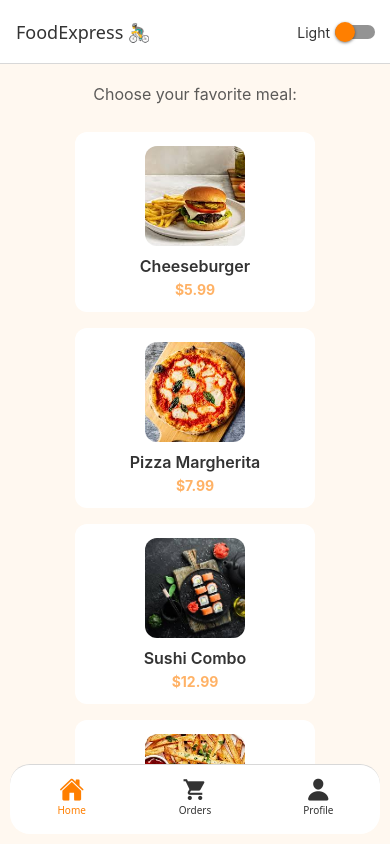
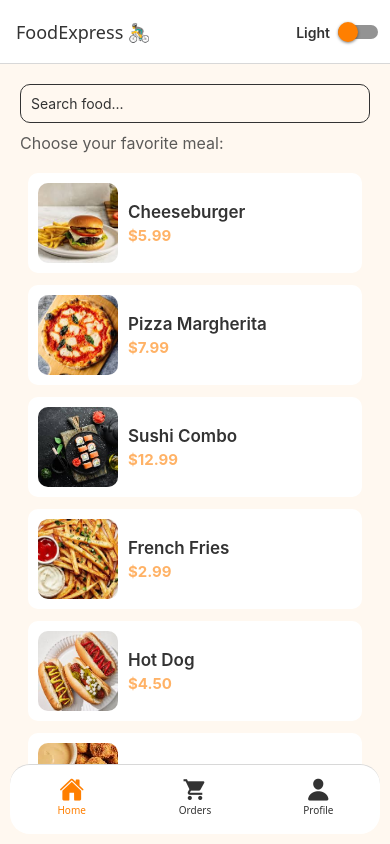
Before and after one commit to arbnortasholli/food_delivery_app, a React Native app: screen / in a window 390 px wide. Built offline with nearby package versions, Linux system fonts and the light colour scheme.

Commit message:
Ndryshim strukturimi te styles, vendosja e search bar dhe implementimi bazik i checkout option

```diff
--- a/screens/MainPage.jsx
+++ b/screens/MainPage.jsx
@@ -1,12 +1,13 @@
 import React from 'react';
-import { View, Text, FlatList, TouchableOpacity, Switch, Image, StyleSheet } from 'react-native';
+import { View, Text, FlatList, TouchableOpacity, Switch, Image, TextInput } from 'react-native';
 import { useTheme } from '../context/ThemeContext';
 import { useCart } from '../context/CartContext';
+import { mainStyles } from '../styles/mainStyles';
+import { AppStyles } from '../styles/AppStyles';
 
-export default function Main({ navigation }) {
+export default function MainPage({ navigation }) {
   const { colors, isDark, toggleTheme } = useTheme();
   const { addToCart } = useCart();
-
 
   const foods = [
     { id: '1', name: 'Cheeseburger', price: 5.99, image: require('../assets/foods/burger.jpg') },
@@ -17,6 +18,10 @@ export default function Main({ navigation }) {
     { id: '6', name: 'Chicken Nuggets', price: 6.99, image: require('../assets/foods/nuggets].jpg') },
   ];
 
+  const [searchQuery, setSearchQuery] = React.useState('');
+  const filteredFoods = foods.filter(item =>
+    item.name.toLowerCase().includes(searchQuery.toLowerCase())
+  );
 
   React.useLayoutEffect(() => {
     navigation.setOptions({
@@ -25,65 +30,49 @@ export default function Main({ navigation }) {
       headerStyle: { backgroundColor: colors.card },
       headerTitleStyle: { color: colors.text },
       headerRight: () => (
-        <View style={{ marginRight: 15, flexDirection: 'row', alignItems: 'center' }}>
-          <Text style={{ color: colors.text, marginRight: 5 }}>{isDark ? 'Dark' : 'Light'}</Text>
+        <View style={[AppStyles.row, mainStyles.headerRight]}>
+          <Text style={[mainStyles.headerText, { color: colors.text, marginRight: 8 }]}>
+            {isDark ? 'Dark' : 'Light'}
+          </Text>
           <Switch value={isDark} onValueChange={toggleTheme} thumbColor={colors.primary} />
         </View>
       ),
     });
-  }, [navigation, colors, isDark]);
+  }, [navigation, colors, isDark, toggleTheme]);
 
   return (
-    <View style={[styles.container, { backgroundColor: colors.background }]}>
-      <Text style={[styles.subtitle, { color: colors.text }]}>Choose your favorite meal:</Text>
+    <View style={[AppStyles.container, { backgroundColor: colors.background }]}>
+      {/* 🔍 Search Bar */}
+      <TextInput
+        placeholder="Search food..."
+        value={searchQuery}
+        onChangeText={setSearchQuery}
+        style={[mainStyles.searchBar, { borderColor: colors.text, color: colors.text }]}
+        placeholderTextColor={colors.text}
+      />
 
+      <Text style={[mainStyles.subtitle, { color: colors.text }]}>Choose your favorite meal:</Text>
+
+      {/* ✅ FULL WIDTH LIST */}
       <FlatList
-        data={foods}
+        data={filteredFoods}
         keyExtractor={(item) => item.id}
-        contentContainerStyle={{ paddingBottom: 20 }}
+        contentContainerStyle={mainStyles.listContent}
         renderItem={({ item }) => (
           <TouchableOpacity
-            style={[styles.card, { backgroundColor: colors.card, shadowColor: colors.text }]}
+            style={[mainStyles.cardFull, { backgroundColor: colors.card, shadowColor: colors.text }]}
             onPress={() => addToCart(item)}
           >
-            <Image
-              source={item.image}
-              style={{ width: 100, height: 100, borderRadius: 12, marginBottom: 10 }}
-              resizeMode="cover"
-            />
-            <Text style={[styles.foodText, { color: colors.text }]}>{item.name}</Text>
-            <Text style={{ color: colors.accent, fontWeight: 'bold' }}>${item.price.toFixed(2)}</Text>
+            <Image source={item.image} style={mainStyles.foodImageFull} resizeMode="cover" />
+            <View style={mainStyles.foodInfo}>
+              <Text style={[mainStyles.foodTitle, { color: colors.text }]}>{item.name}</Text>
+              <Text style={[mainStyles.foodPrice, { color: colors.accent }]}>
+                ${item.price.toFixed(2)}
+              </Text>
+            </View>
           </TouchableOpacity>
         )}
       />
     </View>
   );
 }
-
-const styles = StyleSheet.create({
-  container: {
-    flex: 1,
-    alignItems: 'center',
-    padding: 20,
-  },
-  subtitle: {
-    fontSize: 16,
-    opacity: 0.8,
-    marginBottom: 20,
-  },
-  card: {
-    padding: 14,
-    marginVertical: 8,
-    borderRadius: 12,
-    width: 240,
-    alignItems: 'center',
-    shadowOpacity: 0.1,
-    shadowRadius: 4,
-    elevation: 3,
-  },
-  foodText: {
-    fontSize: 16,
-    fontWeight: '600',
-    marginBottom: 5,
-  },
-});
--- a/screens/OrderPage.jsx
+++ b/screens/OrderPage.jsx
@@ -1,29 +1,42 @@
 import React from 'react';
-import { View, Text, FlatList, TouchableOpacity, Image, StyleSheet, Alert } from 'react-native';
+import { View, Text, FlatList, TouchableOpacity, Image, Alert } from 'react-native';
 import { useTheme } from '../context/ThemeContext';
 import { useCart } from '../context/CartContext';
+import { orderStyles } from '../styles/orderStyles';
 
-export default function Order() {
+export default function Order({ navigation }) {
   const { colors } = useTheme();
   const { cart, removeFromCart, clearCart } = useCart();
 
   const total = cart.reduce((sum, item) => sum + item.price, 0);
 
   const handleRemove = (index) => {
+    Alert.alert('Remove Item', 'Remove this item from your cart?', [
+      { text: 'Cancel', style: 'cancel' },
+      { text: 'Remove', style: 'destructive', onPress: () => removeFromCart(index) },
+    ]);
+  };
+
+  const handleCheckout = () => {
     Alert.alert(
-      'Remove Item',
-      'Are you sure you want to remove this item from your cart?',
+      'Order Successful ✅',
+      'Your order has been placed!',
       [
-        { text: 'Cancel', style: 'cancel' },
-        { text: 'Remove', style: 'destructive', onPress: () => removeFromCart(index) },
+        {
+          text: 'OK',
+          onPress: () => {
+            clearCart();
+            navigation.navigate('Home'); // Go back to Home tab
+          },
+        },
       ]
     );
   };
 
   return (
-    <View style={[styles.container, { backgroundColor: colors.background }]}>
+    <View style={[orderStyles.container, { backgroundColor: colors.background }]}>
       {cart.length === 0 ? (
-        <Text style={[styles.emptyText, { color: colors.text }]}>Your cart is empty 😢</Text>
+        <Text style={[orderStyles.emptyText, { color: colors.text }]}>Your cart is empty 😢</Text>
       ) : (
         <>
           <FlatList
@@ -31,23 +44,33 @@ export default function Order() {
             keyExtractor={(_, index) => index.toString()}
             contentContainerStyle={{ paddingBottom: 20 }}
             renderItem={({ item, index }) => (
-              <View style={[styles.card, { backgroundColor: colors.card, shadowColor: colors.text }]}>
-                <Image source={item.image} style={styles.image} resizeMode="cover" />
-                <View style={{ flex: 1, marginLeft: 10 }}>
-                  <Text style={[styles.foodText, { color: colors.text }]}>{item.name}</Text>
+              <View style={[orderStyles.card, { backgroundColor: colors.card, shadowColor: colors.text }]}>
+                <Image source={item.image} style={orderStyles.image} resizeMode="cover" />
+                <View style={orderStyles.itemInfo}>
+                  <Text style={[orderStyles.foodText, { color: colors.text }]}>{item.name}</Text>
                   <Text style={{ color: colors.accent, fontWeight: 'bold' }}>${item.price.toFixed(2)}</Text>
                 </View>
-                <TouchableOpacity onPress={() => handleRemove(index)} style={styles.removeButton}>
-                  <Text style={{ color: '#FF3B30', fontWeight: 'bold' }}>Remove</Text>
+                <TouchableOpacity onPress={() => handleRemove(index)} style={orderStyles.removeButton}>
+                  <Text style={orderStyles.removeText}>Remove</Text>
                 </TouchableOpacity>
               </View>
             )}
           />
 
-          <View style={styles.totalContainer}>
-            <Text style={[styles.totalText, { color: colors.text }]}>Total: ${total.toFixed(2)}</Text>
-            <TouchableOpacity onPress={clearCart} style={[styles.clearButton, { backgroundColor: colors.primary }]}>
-              <Text style={{ color: '#fff', fontWeight: 'bold' }}>Clear Cart</Text>
+          <View style={orderStyles.totalBox}>
+            <Text style={[orderStyles.totalText, { color: colors.text }]}>
+              Total: ${total.toFixed(2)}
+            </Text>
+
+            <TouchableOpacity
+              onPress={handleCheckout}
+              style={[orderStyles.checkoutButton, { backgroundColor: colors.primary }]}
+            >
+              <Text style={orderStyles.checkoutText}>Checkout</Text>
+            </TouchableOpacity>
+
+            <TouchableOpacity onPress={clearCart} style={orderStyles.clearButton}>
+              <Text style={orderStyles.clearText}>Clear Cart</Text>
             </TouchableOpacity>
           </View>
         </>
@@ -55,52 +78,3 @@ export default function Order() {
     </View>
   );
 }
-
-const styles = StyleSheet.create({
-  container: {
-    flex: 1,
-    padding: 20,
-  },
-  emptyText: {
-    fontSize: 18,
-    textAlign: 'center',
-    marginTop: 50,
-  },
-  card: {
-    flexDirection: 'row',
-    padding: 14,
-    marginVertical: 6,
-    borderRadius: 12,
-    alignItems: 'center',
-    shadowOpacity: 0.1,
-    shadowRadius: 4,
-    elevation: 3,
-  },
-  image: {
-    width: 80,
-    height: 80,
-    borderRadius: 12,
-  },
-  foodText: {
-    fontSize: 16,
-    fontWeight: '600',
-  },
-  removeButton: {
-    marginLeft: 10,
-    padding: 6,
-  },
-  totalContainer: {
-    marginTop: 20,
-    alignItems: 'center',
-  },
-  totalText: {
-    fontSize: 20,
-    fontWeight: 'bold',
-    marginBottom: 10,
-  },
-  clearButton: {
-    paddingHorizontal: 20,
-    paddingVertical: 12,
-    borderRadius: 10,
-  },
-});
--- a/screens/ProfilePage.jsx
+++ b/screens/ProfilePage.jsx
@@ -1,72 +1,33 @@
 import React from 'react';
-import { View, Text, StyleSheet, Image } from 'react-native';
+import { View, Text, Image } from 'react-native';
 import { useTheme } from '../context/ThemeContext';
+import { profileStyles } from '../styles/profileStyles';
 
 export default function Profile() {
   const { colors } = useTheme();
+  const styles = profileStyles(colors);
 
   return (
-    <View style={[styles.container, { backgroundColor: colors.background }]}>
-      {/* User Avatar */}
+    <View style={styles.container}>
       <Image
         source={require('../assets/avatar.png')}
         style={styles.avatar}
         resizeMode="cover"
       />
+      <Text style={styles.name}>John Doe</Text>
+      <Text style={styles.email}>johndoe@example.com</Text>
 
-      {/* User Info */}
-      <Text style={[styles.name, { color: colors.text }]}>John Doe</Text>
-      <Text style={[styles.email, { color: colors.text }]}>johndoe@example.com</Text>
-
-      {/* Profile Sections */}
-      <View style={[styles.section, { backgroundColor: colors.card }]}>
-        <Text style={[styles.sectionText, { color: colors.text }]}>Order History</Text>
+      <View style={styles.section}>
+        <Text style={styles.sectionText}>Order History</Text>
       </View>
 
-      <View style={[styles.section, { backgroundColor: colors.card }]}>
-        <Text style={[styles.sectionText, { color: colors.text }]}>Favorites</Text>
+      <View style={styles.section}>
+        <Text style={styles.sectionText}>Favorites</Text>
       </View>
 
-      <View style={[styles.section, { backgroundColor: colors.card }]}>
-        <Text style={[styles.sectionText, { color: colors.text }]}>Settings</Text>
+      <View style={styles.section}>
+        <Text style={styles.sectionText}>Settings</Text>
       </View>
     </View>
   );
 }
-
-const styles = StyleSheet.create({
-  container: {
-    flex: 1,
-    alignItems: 'center',
-    padding: 20,
-  },
-  avatar: {
-    width: 120,
-    height: 120,
-    borderRadius: 60,
-    marginBottom: 15,
-  },
-  name: {
-    fontSize: 22,
-    fontWeight: 'bold',
-    marginBottom: 5,
-  },
-  email: {
-    fontSize: 16,
-    opacity: 0.7,
-    marginBottom: 20,
-  },
-  section: {
-    width: '100%',
-    padding: 15,
-    borderRadius: 12,
-    marginVertical: 8,
-    shadowOpacity: 0.1,
-    shadowRadius: 4,
-    elevation: 2,
-  },
-  sectionText: {
-    fontSize: 16,
-    fontWeight: '600',
-  },
-});
--- /dev/null
+++ b/styles/AppStyles.js
@@ -0,0 +1,47 @@
+import { StyleSheet } from 'react-native';
+
+export const AppStyles = StyleSheet.create({
+  container: {
+    flex: 1,
+    padding: 20,
+  },
+  centered: {
+    alignItems: 'center',
+    justifyContent: 'center',
+  },
+  row: {
+    flexDirection: 'row',
+    alignItems: 'center',
+  },
+  card: {
+    borderRadius: 12,
+    padding: 14,
+    shadowOpacity: 0.15,
+    shadowRadius: 6,
+    shadowOffset: { width: 0, height: 3 },
+    elevation: 4,
+  },
+  button: {
+    paddingVertical: 12,
+    paddingHorizontal: 18,
+    borderRadius: 10,
+    alignItems: 'center',
+  },
+  title: {
+    fontSize: 22,
+    fontWeight: 'bold',
+  },
+  subtitle: {
+    fontSize: 16,
+    opacity: 0.8,
+  },
+  text: {
+    fontSize: 16,
+  },
+  shadow: {
+    shadowOpacity: 0.15,
+    shadowRadius: 6,
+    shadowOffset: { width: 0, height: 3 },
+    elevation: 4,
+  }
+});
--- /dev/null
+++ b/styles/mainStyles.js
@@ -0,0 +1,89 @@
+import { StyleSheet } from 'react-native';
+
+export const mainStyles = StyleSheet.create({
+  container: {
+    flex: 1,
+    alignItems: 'center',
+    padding: 20,
+  },
+  subtitle: {
+    fontSize: 16,
+    opacity: 0.8,
+    marginBottom: 20,
+  },
+  card: {
+    width: 240,
+    alignItems: 'center',
+    padding: 16,
+    marginVertical: 10,
+    borderRadius: 14,
+    shadowOpacity: 0.12,
+    shadowRadius: 5,
+    shadowOffset: { width: 0, height: 3 },
+    elevation: 4,
+  },
+  foodImage: {
+    width: 110,
+    height: 110,
+    borderRadius: 14,
+    marginBottom: 10,
+  },
+  foodTitle: {
+    fontSize: 17,
+    fontWeight: '600',
+    marginBottom: 4,
+  },
+  foodPrice: {
+    fontSize: 15,
+    fontWeight: 'bold',
+  },
+  listContent: {
+  paddingBottom: 20,
+  paddingHorizontal: 8,
+},
+cardWrapper: {
+  flex: 1,
+  margin: 8,
+  maxWidth: '48%',
+},
+headerRight: {
+  marginRight: 12,
+  alignItems: 'center',
+},
+headerText: {
+  fontSize: 14,
+  fontWeight: '600',
+},
+searchBar: {
+  width: '100%',
+  padding: 10,
+  borderWidth: 1,
+  borderRadius: 10,
+  marginBottom: 10,
+},
+
+cardFull: {
+  flexDirection: 'row',
+  alignItems: 'center',
+  marginBottom: 12,
+  borderRadius: 10,
+  padding: 10,
+  shadowOpacity: 0.2,
+  shadowOffset: { width: 0, height: 2 },
+  shadowRadius: 4,
+  elevation: 3,
+},
+
+foodImageFull: {
+  width: 80,
+  height: 80,
+  borderRadius: 10,
+  marginRight: 10,
+},
+
+foodInfo: {
+  flex: 1,
+  justifyContent: 'center',
+},
+
+});
--- /dev/null
+++ b/styles/orderStyles.js
@@ -0,0 +1,74 @@
+import { StyleSheet } from 'react-native';
+
+export const orderStyles = StyleSheet.create({
+  container: {
+    flex: 1,
+    padding: 20,
+  },
+  emptyText: {
+    fontSize: 18,
+    textAlign: 'center',
+    marginTop: 50,
+  },
+  card: {
+    flexDirection: 'row',
+    padding: 14,
+    marginVertical: 6,
+    borderRadius: 12,
+    alignItems: 'center',
+    shadowOpacity: 0.1,
+    shadowRadius: 4,
+    elevation: 3,
+  },
+  image: {
+    width: 80,
+    height: 80,
+    borderRadius: 12,
+  },
+  itemInfo: {
+    flex: 1,
+    marginLeft: 10,
+  },
+  foodText: {
+    fontSize: 16,
+    fontWeight: '600',
+  },
+  removeButton: {
+    marginLeft: 10,
+    padding: 6,
+  },
+  removeText: {
+    color: '#FF3B30',
+    fontWeight: 'bold',
+  },
+  totalBox: {
+    marginTop: 20,
+    alignItems: 'center',
+    gap: 10,
+  },
+  totalText: {
+    fontSize: 20,
+    fontWeight: 'bold',
+  },
+  checkoutButton: {
+    paddingHorizontal: 24,
+    paddingVertical: 14,
+    borderRadius: 10,
+    width: '60%',
+    alignItems: 'center',
+  },
+  checkoutText: {
+    color: '#fff',
+    fontSize: 16,
+    fontWeight: 'bold',
+  },
+  clearButton: {
+    paddingVertical: 8,
+  },
+  clearText: {
+    color: '#FF3B30',
+    fontWeight: '600',
+  },
+
+
+});
--- /dev/null
+++ b/styles/profileStyles.js
@@ -0,0 +1,48 @@
+import { StyleSheet } from 'react-native';
+
+export const profileStyles = (colors) =>
+  StyleSheet.create({
+    container: {
+      flex: 1,
+      alignItems: 'center',
+      padding: 20,
+      backgroundColor: colors.background,
+    },
+    avatar: {
+      width: 120,
+      height: 120,
+      borderRadius: 60,
+      marginBottom: 15,
+      borderWidth: 2,
+      borderColor: colors.primary,
+    },
+    name: {
+      fontSize: 22,
+      fontWeight: 'bold',
+      marginBottom: 5,
+      color: colors.text,
+    },
+    email: {
+      fontSize: 16,
+      opacity: 0.7,
+      marginBottom: 20,
+      color: colors.text,
+    },
+    section: {
+      width: '100%',
+      padding: 15,
+      borderRadius: 12,
+      marginVertical: 8,
+      backgroundColor: colors.card,
+      borderWidth: 1,
+      borderColor: colors.border,
+      shadowOpacity: 0.1,
+      shadowRadius: 4,
+      elevation: 2,
+    },
+    sectionText: {
+      fontSize: 16,
+      fontWeight: '600',
+      color: colors.text,
+    },
+  });
```
